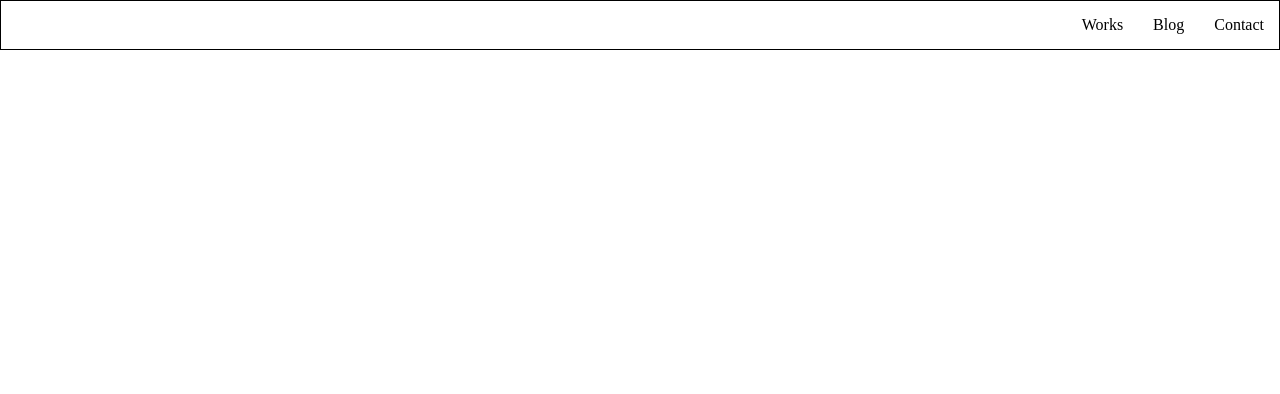
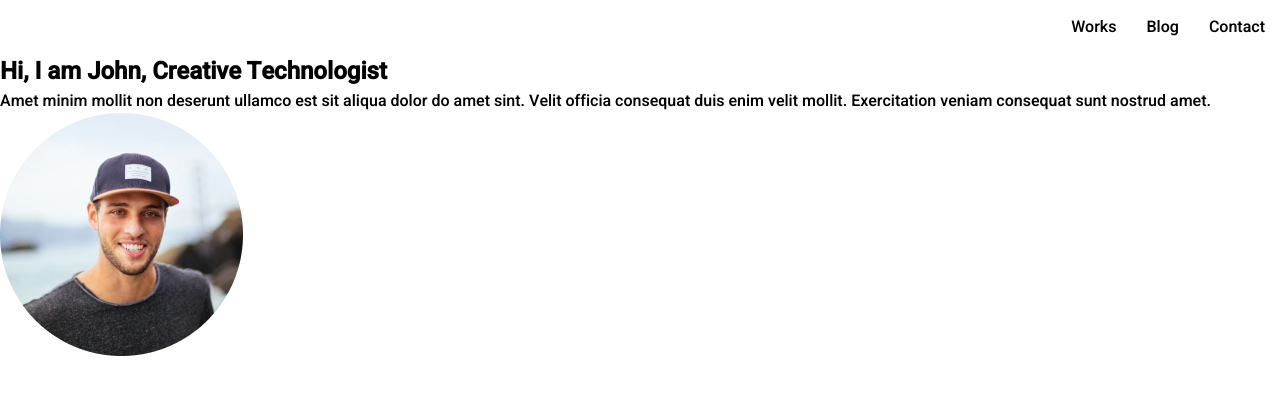
Before and after one commit to sgayathrii/profile-redesign, a plain HTML site: page index.html in a window 1280 px wide. Drawn offline with Linux system fonts and the light colour scheme.

Commit message:
added assets

```diff
--- a/index.html
+++ b/index.html
@@ -16,5 +16,20 @@
         </ul>
      </nav>
    </header>
+   <section>
+    <div>
+      <div>
+        <h1>
+          Hi, I am John, Creative Technologist
+        </h1>
+        <p>
+          Amet minim mollit non deserunt ullamco est sit aliqua dolor do amet sint. Velit officia consequat duis enim velit mollit. Exercitation veniam consequat sunt nostrud amet.
+        </p>
+      </div>
+      <div>
+        <img src="./assets/john-profile.png" alt="profile-picture">
+      </div>
+    </div>
+   </section>
 </body>
 </html>
--- a/style.css
+++ b/style.css
@@ -1,11 +1,13 @@
+@font-face {
+    font-family: Heebo-Medium;
+    src: url(./assets/fonts/Heebo-Medium.ttf);
+}
+
 * {
     margin: 0;
     padding: 0;
     box-sizing: border-box;
-}
-
-header {
-    border: 1px solid black;
+    font-family: Heebo-Medium;
 }
 
 ul {
```
Also changed, not shown: assets/fonts/Heebo-Black.ttf (renamed from static/Heebo-Black.ttf), assets/fonts/Heebo-Bold.ttf (renamed from static/Heebo-Bold.ttf), assets/fonts/Heebo-ExtraBold.ttf (renamed from static/Heebo-ExtraBold.ttf), assets/fonts/Heebo-ExtraLight.ttf (renamed from static/Heebo-ExtraLight.ttf), assets/fonts/Heebo-Light.ttf (renamed from static/Heebo-Light.ttf), assets/fonts/Heebo-Medium.ttf (renamed from static/Heebo-Medium.ttf), assets/fonts/Heebo-Regular.ttf (renamed from static/Heebo-Regular.ttf), assets/fonts/Heebo-SemiBold.ttf (renamed from static/Heebo-SemiBold.ttf), assets/fonts/Heebo-Thin.ttf (renamed from static/Heebo-Thin.ttf), assets/john-profile.png (added).
